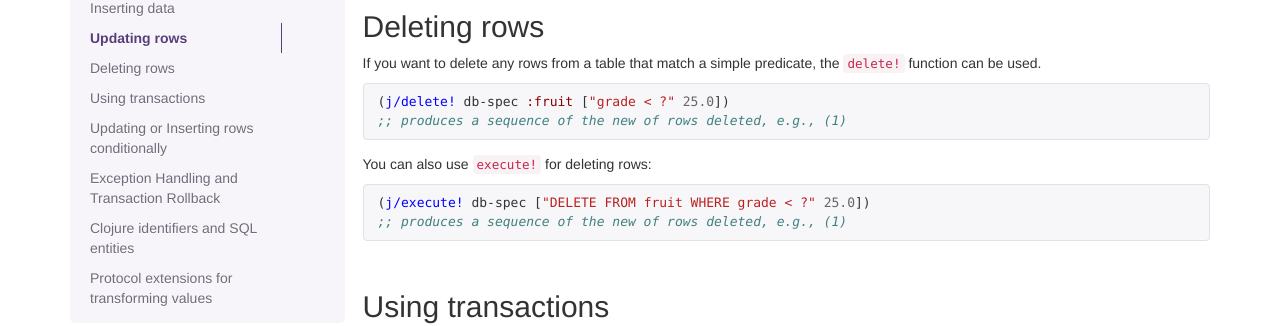
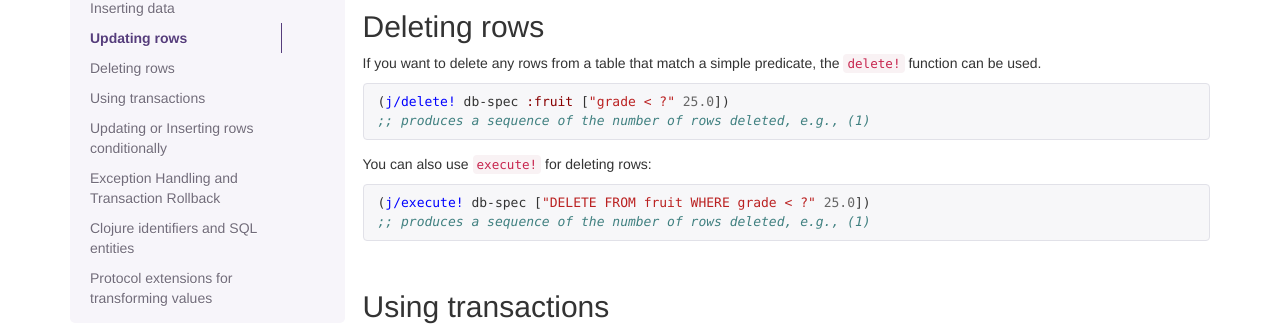
Before and after one commit to clojuredocs/guides, a Jekyll site: the page built from articles/ecosystem/java_jdbc/using_sql.md, in a window 1280 px wide and 900 px high, scrolled down 3393 px. Shown: the part 147-473 px from the top of the window. Built offline with Jekyll 4.4.1, drawn with Linux system fonts in a browser that asks for light colours; some web fonts are replaced; Markdown is read by kramdown in place of the engine named in the settings.

Commit message:
Fix typo

````diff
--- a/articles/ecosystem/java_jdbc/using_sql.md
+++ b/articles/ecosystem/java_jdbc/using_sql.md
@@ -231,14 +231,14 @@ If you want to delete any rows from a table that match a simple predicate, the
 
 ```clojure
 (j/delete! db-spec :fruit ["grade < ?" 25.0])
-;; produces a sequence of the new of rows deleted, e.g., (1)
+;; produces a sequence of the number of rows deleted, e.g., (1)
 ```
 
 You can also use `execute!` for deleting rows:
 
 ```clojure
 (j/execute! db-spec ["DELETE FROM fruit WHERE grade < ?" 25.0])
-;; produces a sequence of the new of rows deleted, e.g., (1)
+;; produces a sequence of the number of rows deleted, e.g., (1)
 ```
 
 ## Using transactions
````
